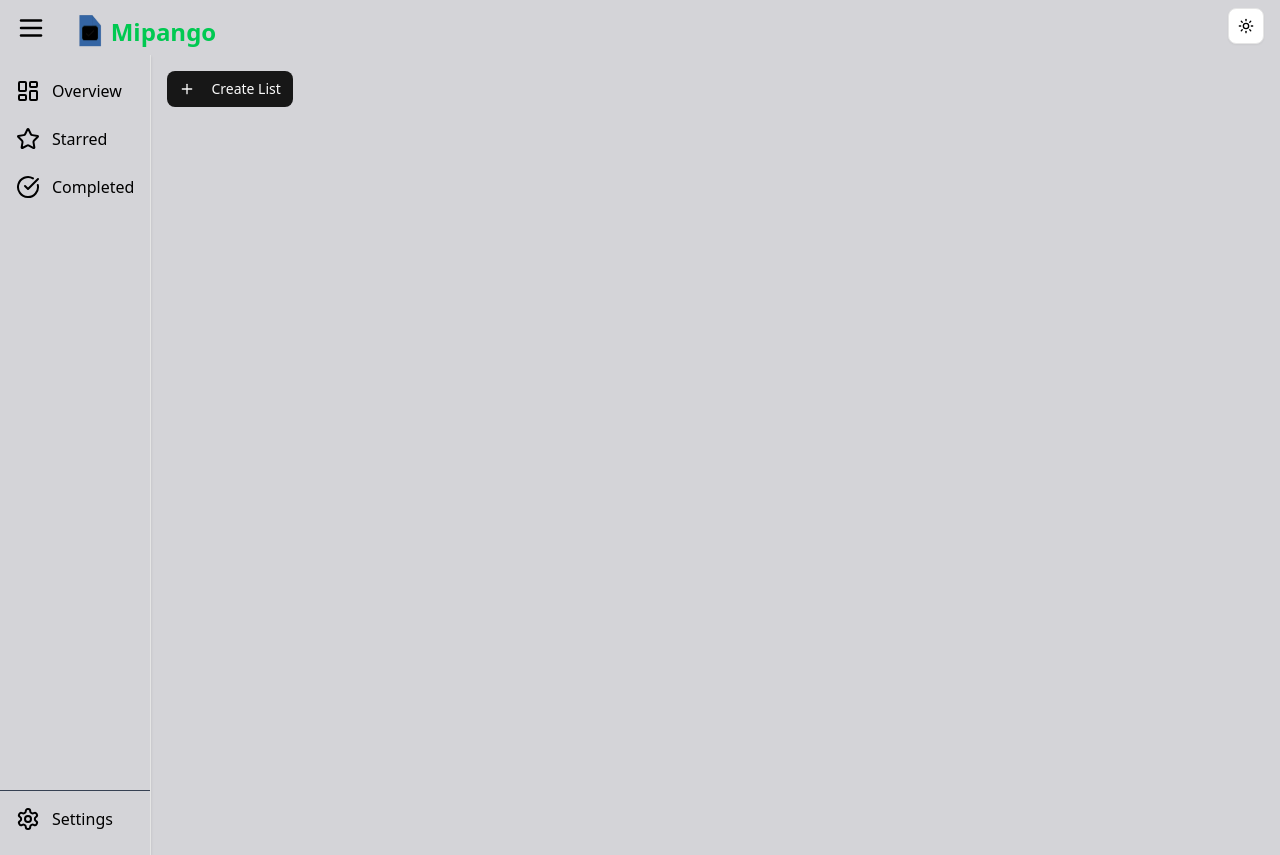
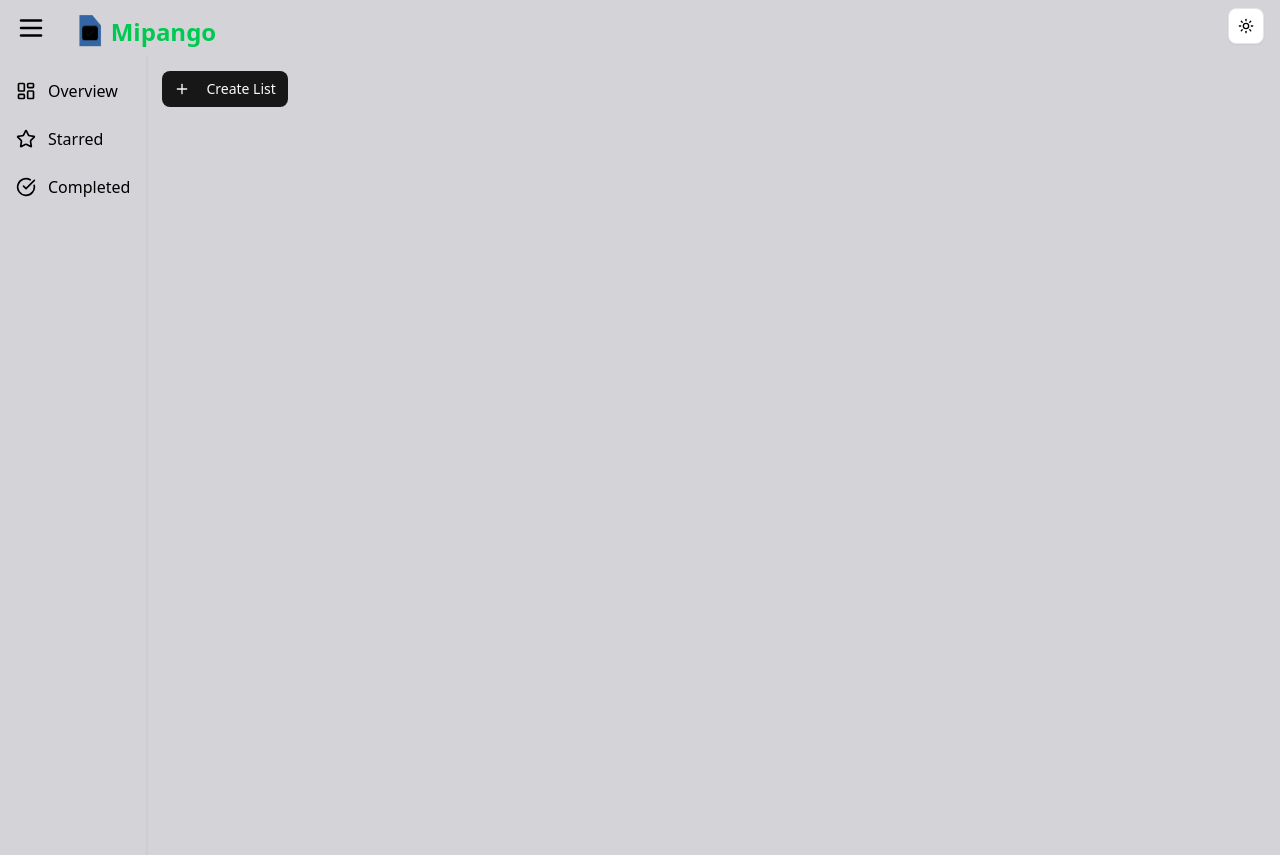
Before and after one commit to Nthumo/mipango, a Next.js app: page / in a window 1280 px wide. Built offline with nearby package versions, Linux system fonts and the light colour scheme.

Commit message:
fixed navbar

```diff
--- a/app/components-mipango/navigation.tsx
+++ b/app/components-mipango/navigation.tsx
@@ -19,9 +19,6 @@ const navItems = [
   { label: 'Completed', path: 'completed', icon: CircleCheckBig },
 ];
 
-const bottomItems = [
-  { label: 'Settings', path: '/settings', icon: Settings },
-];
 
 export default function Sidebar({ collapsed }: { collapsed: boolean }) {
   const router = useRouter();
@@ -34,7 +31,7 @@ export default function Sidebar({ collapsed }: { collapsed: boolean }) {
     <>
 
       <aside
-        className={` border-r flex flex-col justify-between shadow transition-all duration-300${collapsed ? 'w-20' : 'w-64'
+        className={`bg-zinc-300 dark:bg-zinc-950 flex flex-col justify-between shadow transition-all duration-300${collapsed ? 'w-20' : 'w-64'
           }`}
       >
         <div className="flex flex-col justify-between h-screen text-black dark:text-white">
@@ -49,25 +46,7 @@ export default function Sidebar({ collapsed }: { collapsed: boolean }) {
                   className={`w-full flex items-center gap-3 px-4 py-2 rounded hover:bg-zinc-700 transition ${isActive ? 'bg-zinc-900 text-green-500 font-semibold' : ''
                     }`}
                 >
-                  <Icon />
-                  {!collapsed && <span>{item.label}</span>}
-                </button>
-              );
-            })}
-          </nav>
-
-          {/* Bottom Nav Items */}
-          <nav className="space-y-2 mb-4">
-            <hr className="border-gray-700" />
-            {bottomItems.map((item) => {
-              const Icon = item.icon;
-              return (
-                <button
-                  key={item.path}
-                  onClick={() => handleNavigation(item.path)}
-                  className="w-full flex items-center gap-3 px-4 py-2 rounded hover:bg-zinc-700 transition"
-                >
-                  <Icon />
+                  {!collapsed && <Icon className='w-5 h-5' />}
                   {!collapsed && <span>{item.label}</span>}
                 </button>
               );
@@ -76,6 +55,5 @@ export default function Sidebar({ collapsed }: { collapsed: boolean }) {
         </div>
       </aside>
     </>
-
   );
 }
```
